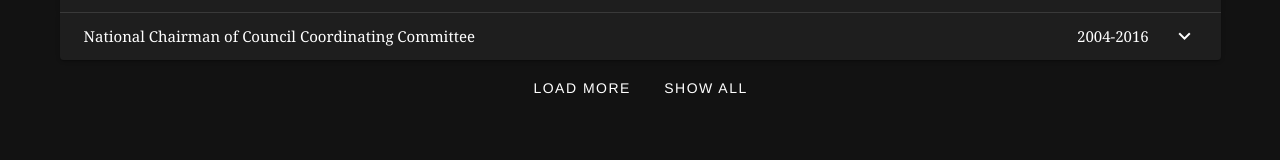
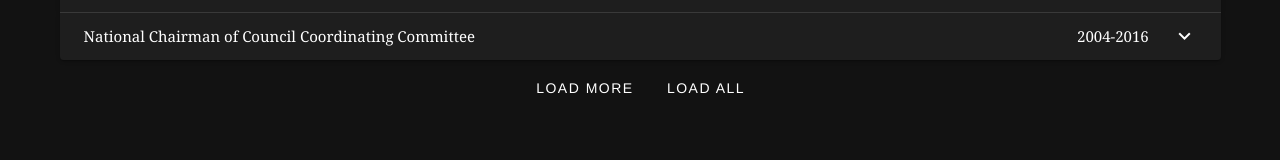
Before and after one commit to Delta-Apps-LLC/patrickthib, a Nuxt app: page /experience in a window 1280 px wide. Shown: the part 2017-2177 px from the top of the page. Built offline with nearby package versions, Linux system fonts and the light colour scheme.

Commit message:
button text edit

```diff
--- a/components/Dropdown.vue
+++ b/components/Dropdown.vue
@@ -56,7 +56,7 @@
         @click="showAllItems()"
         text
         :disabled="properList.length === items.length"
-      >Show All</v-btn>
+      >Load All</v-btn>
     </div>
   </div>
 </template>
```
